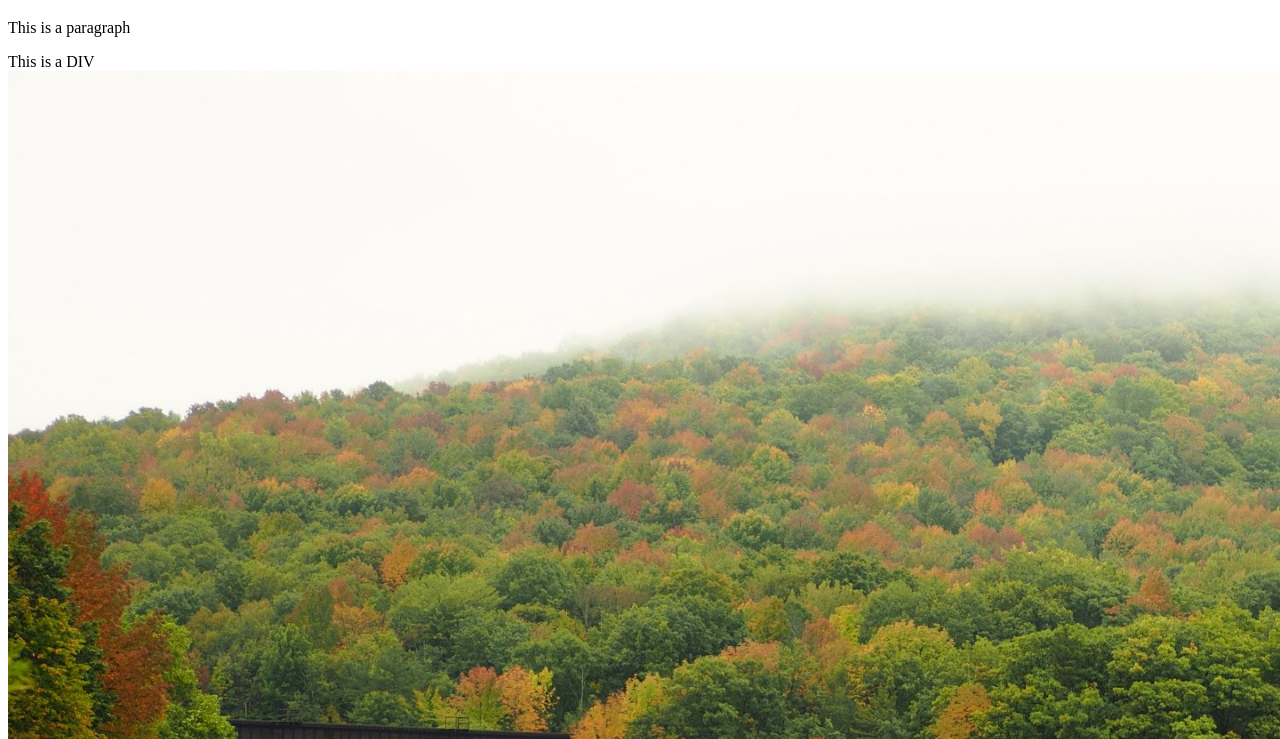
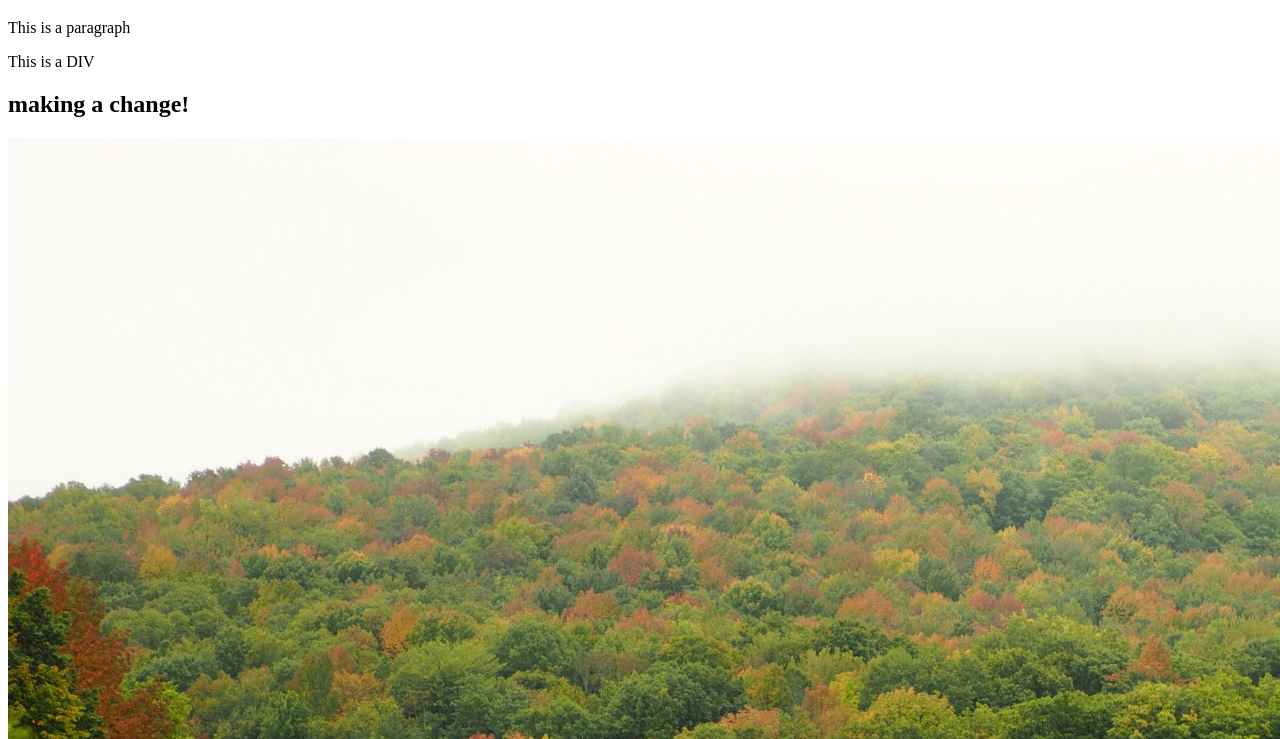
Before and after one commit to rafjohnson/CIS1551-WebDev-Sum22, a plain HTML site: page index.html in a window 1280 px wide. Shown: the part 61-800 px from the top of the page. Drawn offline with Linux system fonts and the light colour scheme.

Commit message:
testing integrations

```diff
--- a/index.html
+++ b/index.html
@@ -9,6 +9,7 @@
 		<h1>This is a header one</h1>
 		<p>This is a paragraph</p>
 		<div>This is a DIV</div>
+		<h2>making a change!</h2>
 		<img src="Images/PA032593.jpg" alt="a nice picture"/>
 	</body>
 </html>
```
